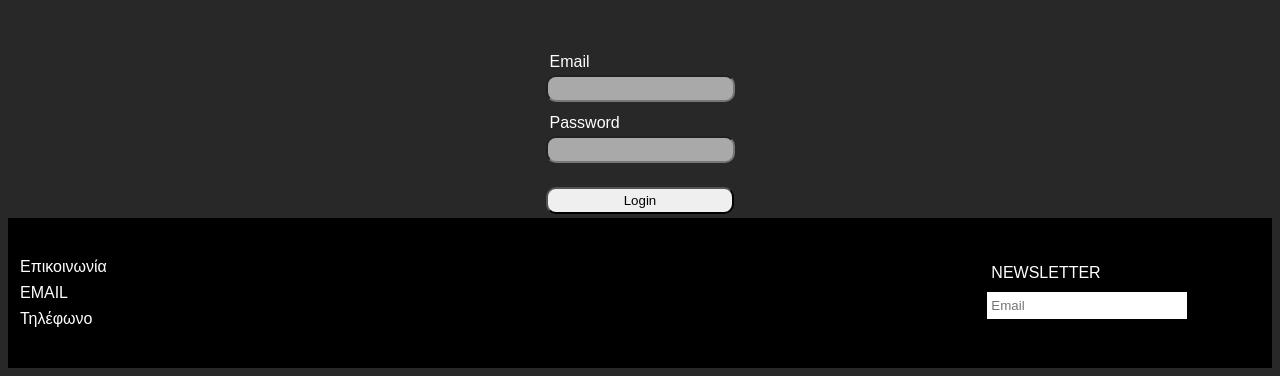
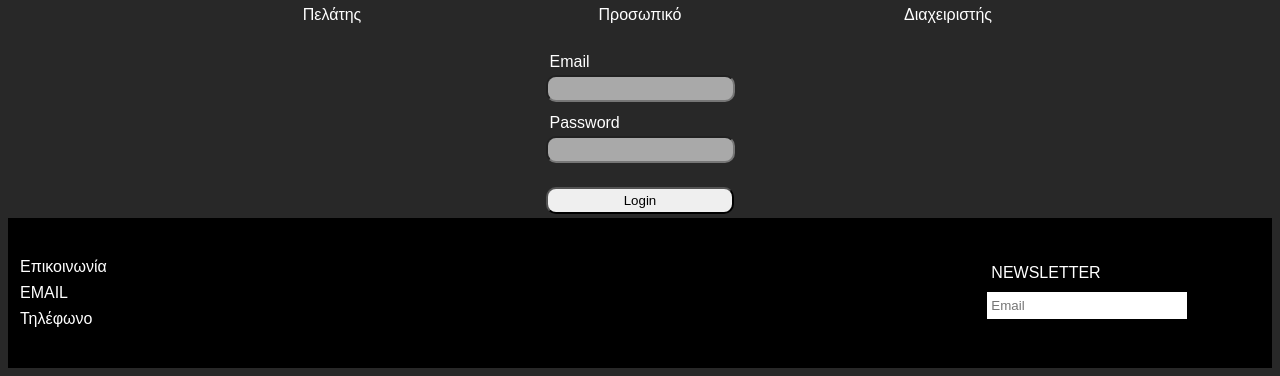
Before and after one commit to SlowGahnoo/Website-Gym-Franchise-, a Flask app: page /login in a window 1280 px wide. Shown: the part 478-854 px from the top of the page. Run offline with Flask 2, Linux system fonts and the light colour scheme.

Commit message:
Login added text under account-type

```diff
--- a/src/static/css/login_style.css
+++ b/src/static/css/login_style.css
@@ -25,10 +25,9 @@ header {
 .account-wrapper li p {
     text-align: center;
     transition: .5s ease;
-    opacity: 0;
     position: relative;
     left: 50%;
-    bottom: 50%;
+    top: 5%;
     transform: translate(-50%, -50%);
 }
 
@@ -37,9 +36,7 @@ header {
     cursor: pointer;
 }
 
-.account-wrapper li:hover p, .account-wrapper #selected p {
-    opacity: 1;
-}
+
 
 /* Credentials */
 .credentials {
```
